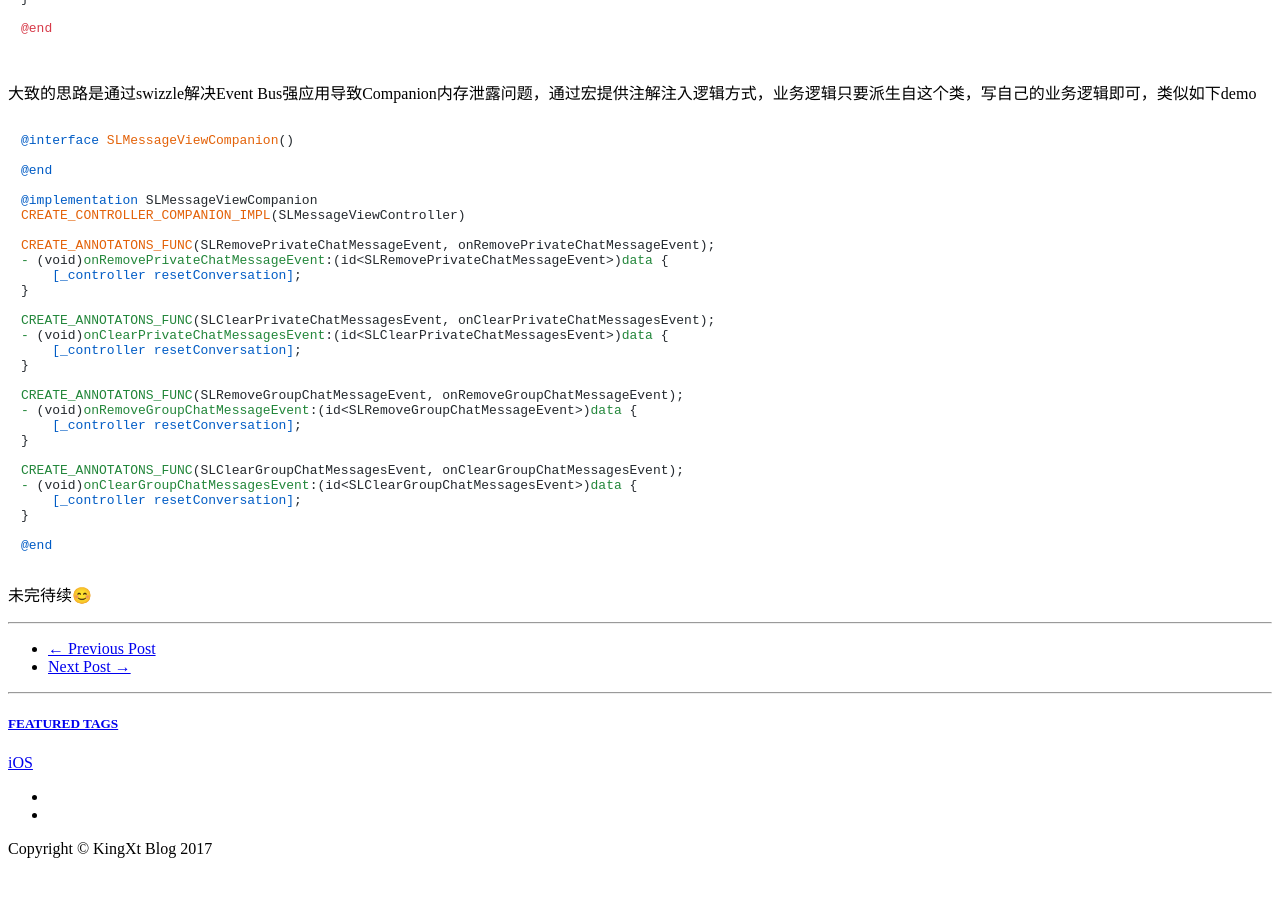
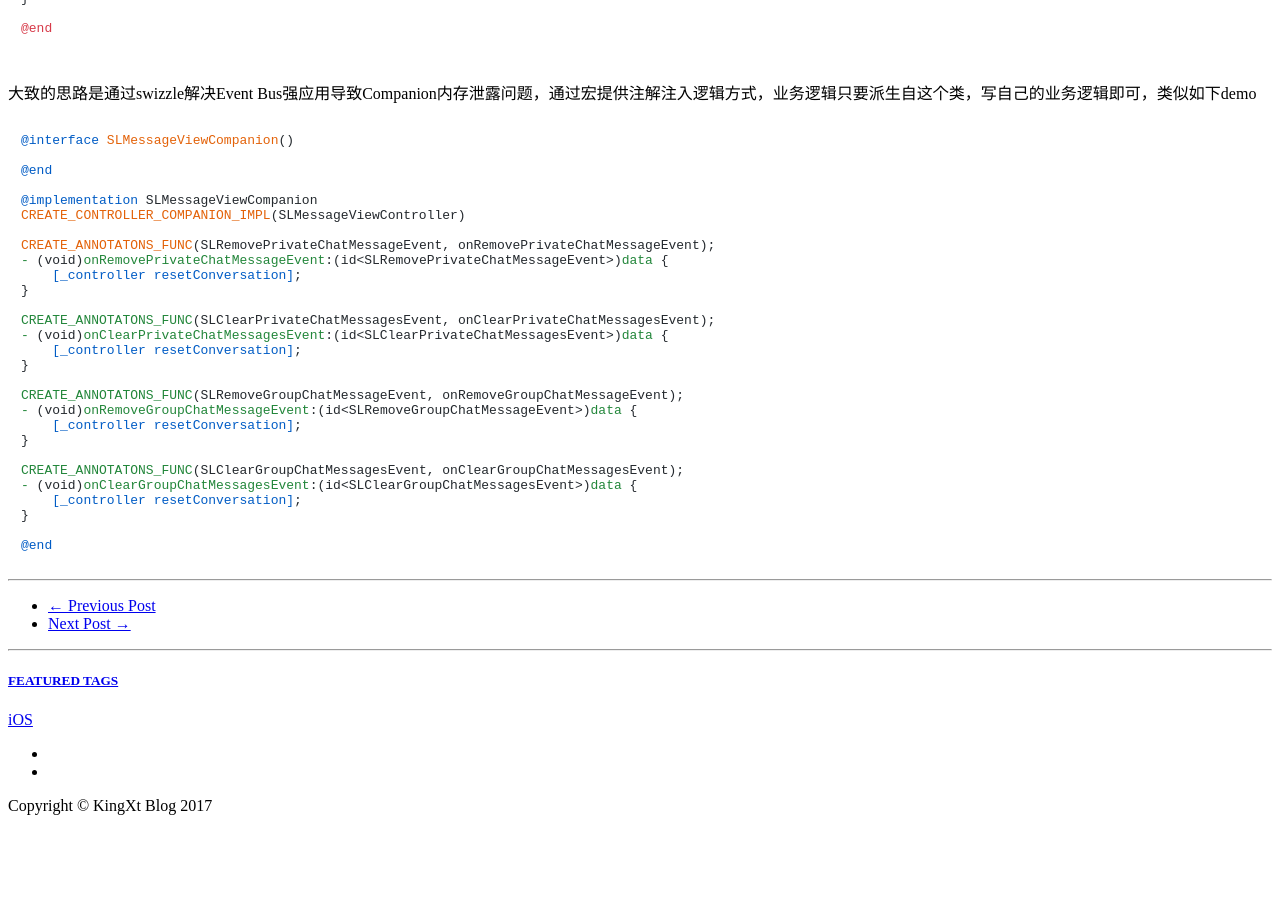
Before and after one commit to kingxt/kingxt.github.io, a Jekyll site: the page built from _posts/2015-11-05-J2objc.markdown, in a window 1280 px wide and 900 px high, scrolled down 3692 px. Shown: the top 897 px of the window. Built offline with Jekyll 4.4.1, drawn with Linux system fonts in a browser that asks for light colours; nearby versions of some CDN libraries; comment, search, counter and statistics services are not loaded; after the commit the page ends 4549 px from its top, so only the background shows below that.

Commit message:
Update 2015-11-05-J2objc.markdown

````diff
--- a/_posts/2015-11-05-J2objc.markdown
+++ b/_posts/2015-11-05-J2objc.markdown
@@ -242,5 +242,3 @@ CREATE_ANNOTATONS_FUNC(SLClearGroupChatMessagesEvent, onClearGroupChatMessagesEv
 
 @end
 ```
-
-未完待续😊
````
